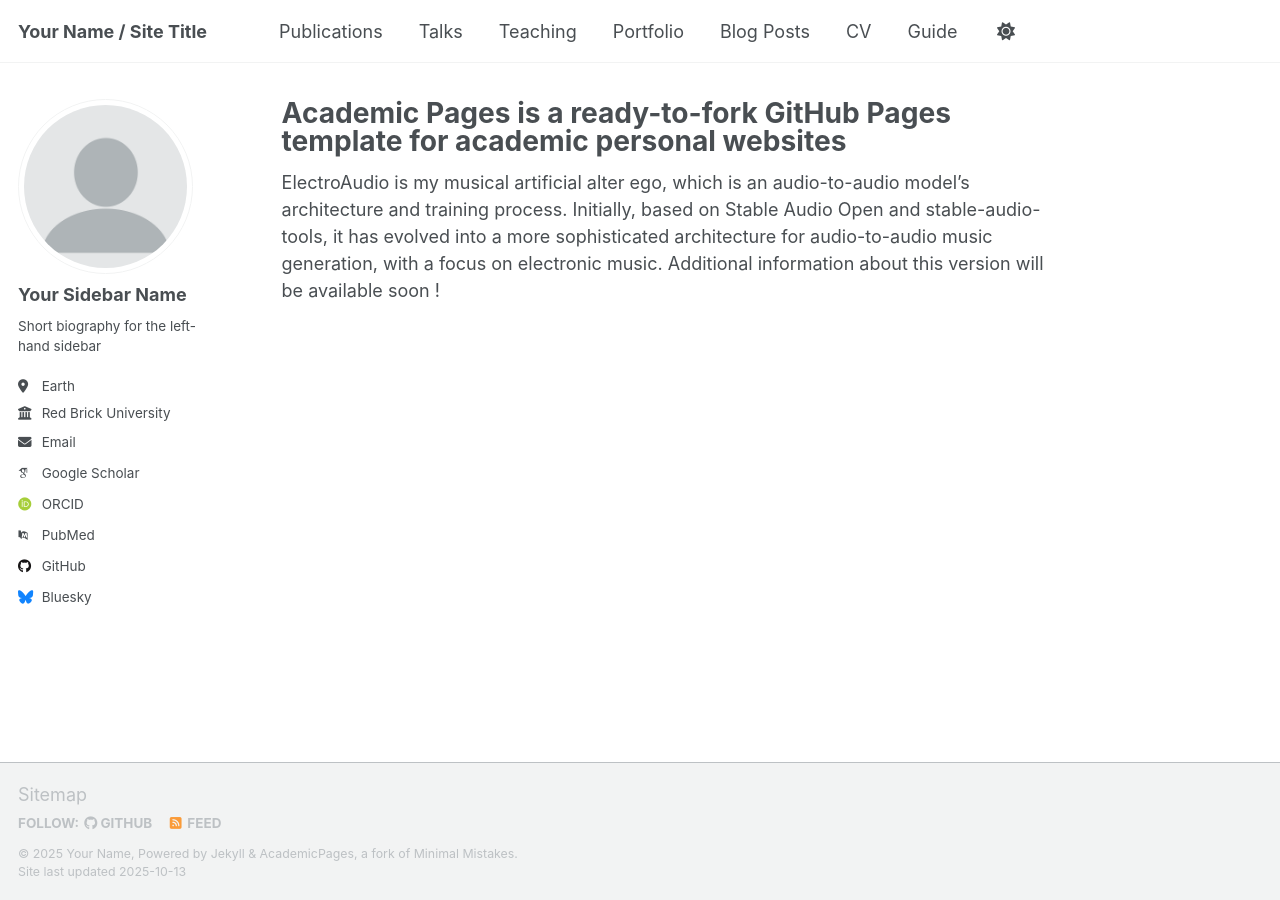
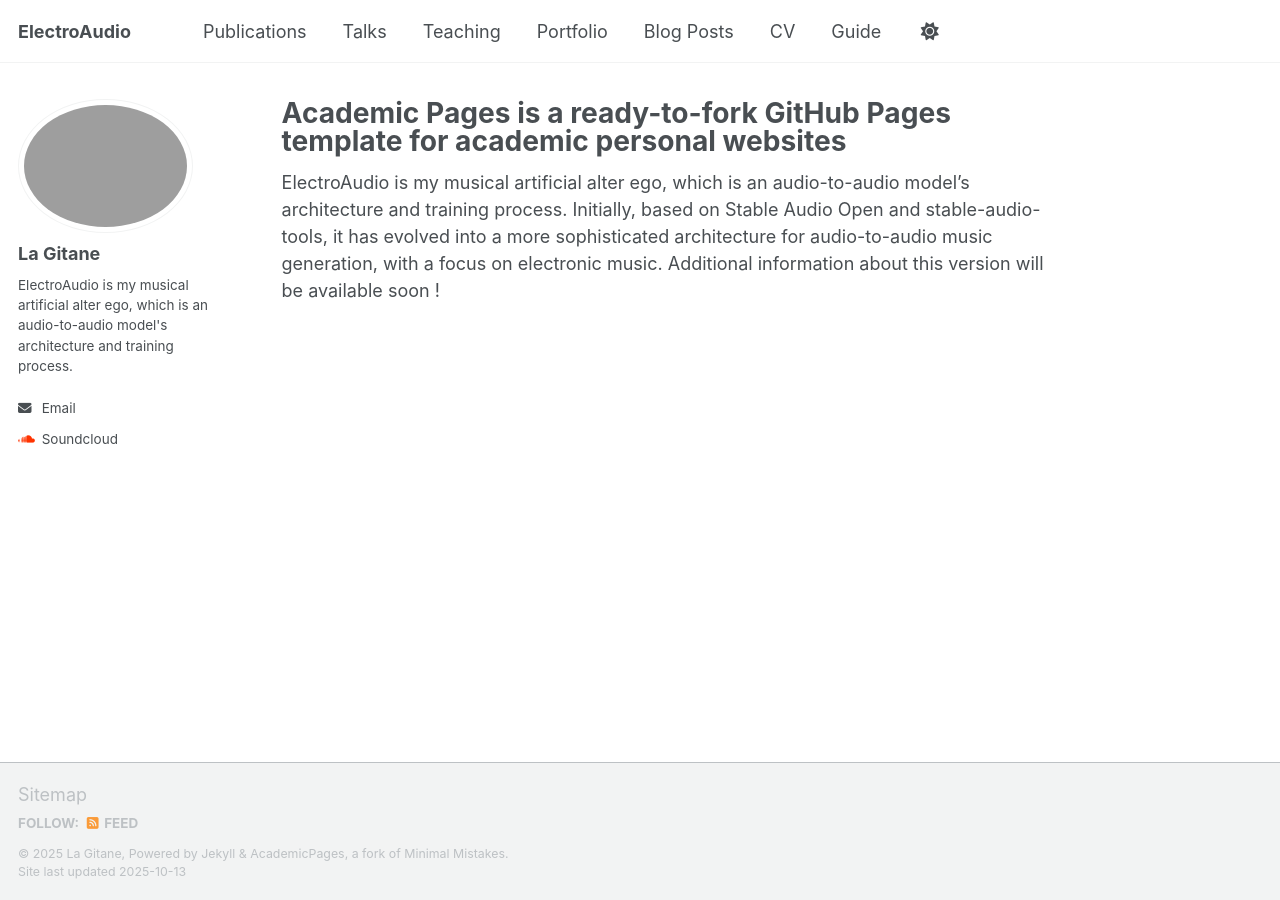
Before and after one commit to lagitanemusic/electroaudio, a Jekyll site: the page built from _pages/about.md, in a window 1280 px wide. Built offline with Jekyll 4.4.1, drawn with Linux system fonts in a browser that asks for light colours; some web fonts are replaced; a script that is not in the unit is left out.

Commit message:
Update _config.yml

```diff
--- a/_config.yml
+++ b/_config.yml
@@ -9,10 +9,10 @@
 # Basic Site Settings
 locale                   : "en-US"
 site_theme               : "default" # Currently available options are "default", "air"
-title                    : "Your Name / Site Title"
+title                    : "ElectroAudio"
 title_separator          : "-"
-name                     : &name "Your Name"
-description              : &description "Your Name's academic portfolio"   # Update this with a general description of your site, this is the default if not overridden by a page
+name                     : &name "La Gitane"
+#description              : &description "Your Name's academic portfolio"   # Update this with a general description of your site, this is the default if not overridden by a page
 url                      : https://academicpages.github.io # The base hostname & protocol for your site e.g. "https://[your GitHub username].github.io",
                                                            # or if you already have some other page hosted on Github then use "https://[your GitHub username].github.io/[Your Repo Name]"
 baseurl                  : "" # the subpath of your site, e.g. "/blog"
@@ -23,24 +23,24 @@ repository               : "academicpages/academicpages.github.io"
 #               Additional customization can be done by editing /_includes/author-profile.html
 author:
   # Biographic information
-  avatar           : "profile.png"
-  name             : "Your Sidebar Name"
+  avatar           : "ElectroAudio logo.jpg"
+  name             : "La Gitane"
   pronouns         : # example: "she/her"
-  bio              : "Short biography for the left-hand sidebar"
-  location         : "Earth"
-  employer         : "Red Brick University"
-  uri              : # URL
-  email            : "none@example.org"
+  bio              : "ElectroAudio is my musical artificial alter ego, which is an audio-to-audio model's architecture and training process."
+  #location         : "Earth"
+  #employer         : "Red Brick University"
+  #uri              : # URL
+  email            : "lagitanemusic@gmail.com"
 
   # Academic websites
   academia         : # URL
   arxiv            : # URL - Update with the correct link to your profile
-  googlescholar    : "https://scholar.google.com/citations?user=PS_CX0AAAAAJ"
+  #googlescholar    : "https://scholar.google.com/citations?user=PS_CX0AAAAAJ"
   inspire-hep      : # URL
   impactstory      : # URL
-  orcid            : "http://orcid.org/yourorcidurl"
+  #orcid            : "http://orcid.org/yourorcidurl"
   semantic         : # URL
-  pubmed           : "https://www.ncbi.nlm.nih.gov/pubmed/?term=john+snow"
+  #pubmed           : "https://www.ncbi.nlm.nih.gov/pubmed/?term=john+snow"
   researchgate     : # URL
   scopus           : # URL
 
@@ -48,13 +48,13 @@ author:
   bitbucket        : # Username - Update with your username on the site
   codepen          : # Username
   dribbble         : # Username
-  github           : "academicpages"
+  #github           : "academicpages"
   kaggle           : # Username
   stackoverflow    : # User number or user number and name (i.e., use "1" or "1/jeff-atwood")
 
   # Social media
   artstation       : # Username
-  bluesky          : "bsky.app" # Replace this with you Bluesky username
+  #bluesky          : "bsky.app" # Replace this with you Bluesky username
   facebook         : # Username
   flickr           : # Username
   foursquare       : # Username
@@ -67,7 +67,7 @@ author:
   mastodon         : # URL
   medium           : # URL
   pinterest        : # Username
-  soundcloud       : # Username
+  soundcloud       : lagitane
   steam            : # Username
   telegram         : # URL
   tumblr           : # Username
```
